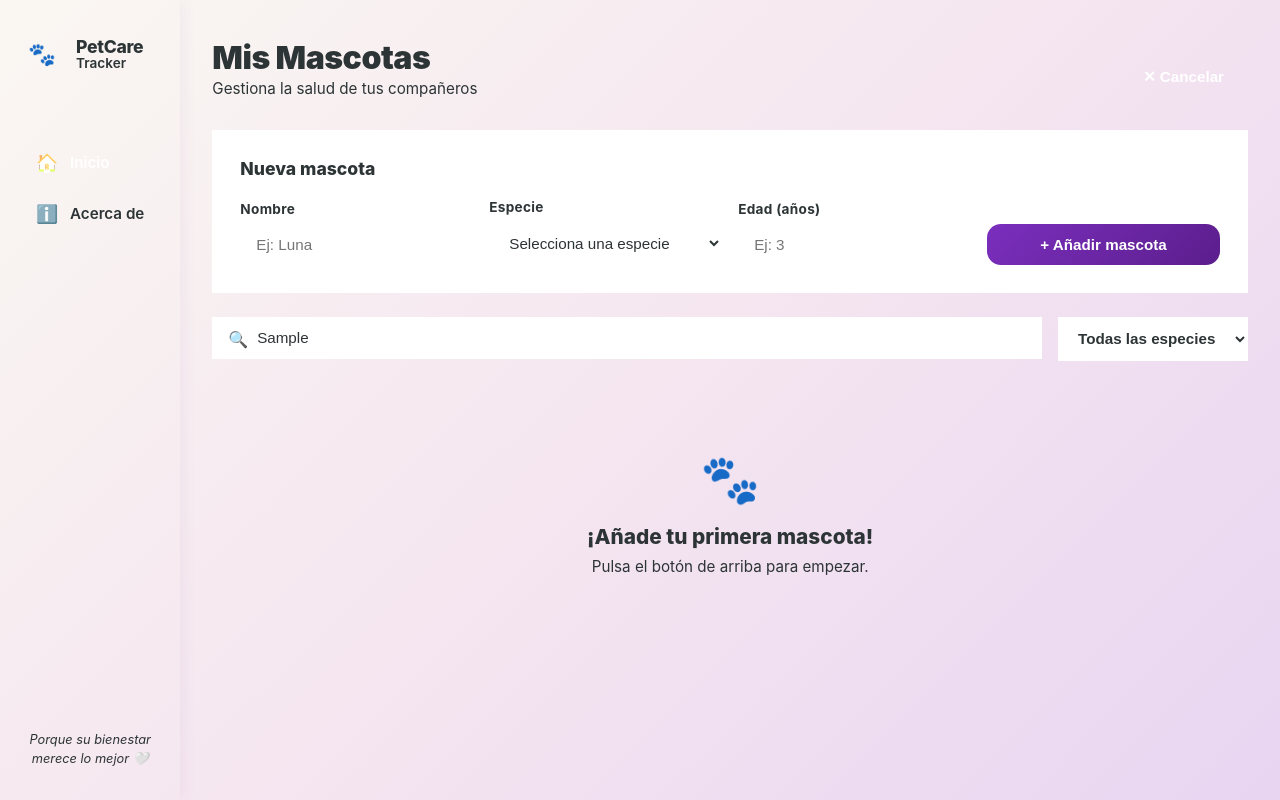
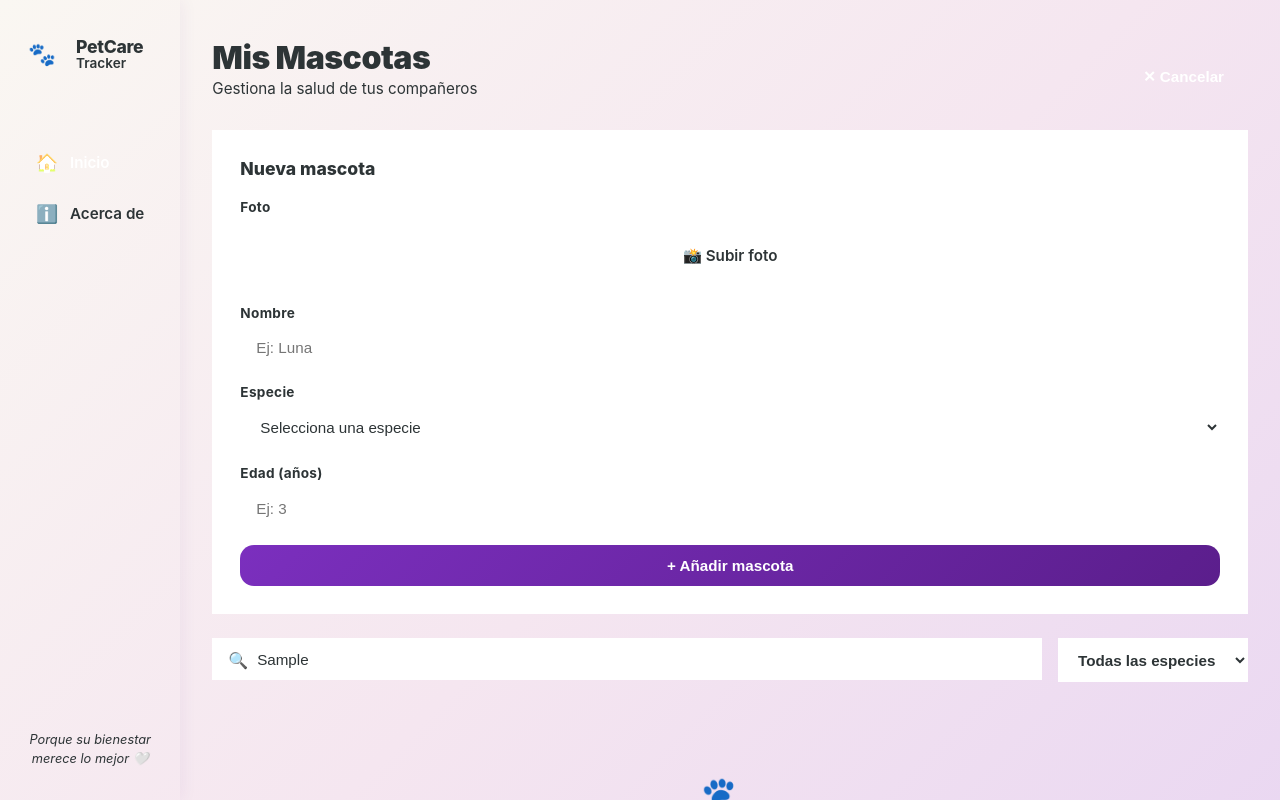
Before and after one commit to lauratj-dev/petcare-tracker, a Vue app: page / in a window 1280 px wide. Both pictures are taken after typing "Sample" into the empty fields and a click on the button "+ Añadir mascota". Shown: the top 800 px of the page. Built offline with nearby package versions, Linux system fonts and the light colour scheme.

Commit message:
✨ feat: add pet photo upload with base64 storage (WIP - display in cards pending)

```diff
--- a/src/components/PetCard.vue
+++ b/src/components/PetCard.vue
@@ -2,7 +2,8 @@
   <div class="pet-card-wrapper">
     <router-link :to="`/pet/${id}`" class="pet-card">
       <div class="pet-avatar">
-        <span class="pet-emoji">{{ speciesEmoji }}</span>
+        <img v-if="props.photo" :src="props.photo" :alt="name" class="pet-photo" />
+        <span v-else class="pet-emoji">{{ speciesEmoji }}</span>
       </div>
       <div class="pet-info">
         <h3 class="pet-name">{{ name }}</h3>
@@ -44,10 +45,10 @@ const props = defineProps({
   name: String,
   species: String,
   age: Number,
+  photo: String
 })
 
 const emit = defineEmits(['edit'])
-
 const store = usePetsStore()
 const showConfirm = ref(false)
 
@@ -116,6 +117,17 @@ function confirmDelete() {
   transition: transform var(--transition);
   position: relative;
   z-index: 1;
+  overflow: hidden;
+}
+
+.pet-photo {
+  width: 100%;
+  height: 100%;
+  object-fit: cover;
+}
+
+.pet-emoji {
+  display: block;
 }
 
 .pet-card:hover .pet-avatar {
@@ -170,7 +182,6 @@ function confirmDelete() {
   box-shadow: var(--shadow-md);
 }
 
-/* ACCIONES */
 .card-actions {
   position: absolute;
   top: 0.6rem;
@@ -207,11 +218,9 @@ function confirmDelete() {
 
 .btn-delete:hover {
   background: #fee2e2;
-  color: #dc2626;
   transform: scale(1.15);
 }
 
-/* MODAL */
 .modal-overlay {
   position: fixed;
   inset: 0;
--- a/src/components/PetForm.vue
+++ b/src/components/PetForm.vue
@@ -3,6 +3,26 @@
     <h2 class="form-title">{{ isEditing ? '✏️ Editar mascota' : 'Nueva mascota' }}</h2>
 
     <form @submit.prevent="handleSubmit" class="form-grid">
+      <!-- FOTO -->
+      <div class="form-group form-photo">
+        <label class="form-label">Foto</label>
+        <div class="photo-upload">
+          <div v-if="photoPreview" class="photo-preview">
+            <img :src="photoPreview" :alt="form.name || 'Foto mascota'" />
+            <button type="button" class="btn-remove-photo" @click="removePhoto">✕</button>
+          </div>
+          <label v-else class="photo-input-label">
+            <input
+              type="file"
+              accept="image/*"
+              @change="handlePhotoUpload"
+              style="display: none"
+            />
+            <span class="photo-placeholder">📸 Subir foto</span>
+          </label>
+        </div>
+      </div>
+
       <div class="form-group">
         <label class="form-label">Nombre</label>
         <input
@@ -67,24 +87,45 @@ const emit = defineEmits(['added', 'updated', 'cancel'])
 const store = usePetsStore()
 
 const isEditing = ref(false)
-const form = ref({ name: '', species: '', age: null })
+const photoPreview = ref(null)
+const form = ref({ name: '', species: '', age: null, photo: null })
 
 watch(() => props.petToEdit, (pet) => {
   if (pet) {
     isEditing.value = true
-    form.value = { name: pet.name, species: pet.species, age: pet.age }
+    form.value = { name: pet.name, species: pet.species, age: pet.age, photo: pet.photo || null }
+    photoPreview.value = pet.photo || null
   } else {
     isEditing.value = false
-    form.value = { name: '', species: '', age: null }
+    form.value = { name: '', species: '', age: null, photo: null }
+    photoPreview.value = null
   }
 }, { immediate: true })
+
+function handlePhotoUpload(event) {
+  const file = event.target.files[0]
+  if (file) {
+    const reader = new FileReader()
+    reader.onload = (e) => {
+      photoPreview.value = e.target.result
+      form.value.photo = e.target.result
+    }
+    reader.readAsDataURL(file)
+  }
+}
+
+function removePhoto() {
+  photoPreview.value = null
+  form.value.photo = null
+}
 
 function handleSubmit() {
   if (isEditing.value && props.petToEdit) {
     store.updatePet(props.petToEdit.id, {
       name: form.value.name,
       species: form.value.species,
-      age: form.value.age
+      age: form.value.age,
+      photo: form.value.photo
     })
     emit('updated')
   } else {
@@ -93,10 +134,12 @@ function handleSubmit() {
       name: form.value.name,
       species: form.value.species,
       age: form.value.age,
+      photo: form.value.photo
     })
     emit('added')
   }
-  form.value = { name: '', species: '', age: null }
+  form.value = { name: '', species: '', age: null, photo: null }
+  photoPreview.value = null
 }
 </script>
 
@@ -119,7 +162,7 @@ function handleSubmit() {
 
 .form-grid {
   display: grid;
-  grid-template-columns: repeat(auto-fit, minmax(150px, 1fr));
+  grid-template-columns: 1fr;
   gap: 1rem;
   align-items: end;
 }
@@ -128,6 +171,10 @@ function handleSubmit() {
   display: flex;
   flex-direction: column;
   gap: 0.4rem;
+}
+
+.form-photo {
+  grid-column: 1 / -1;
 }
 
 .form-label {
@@ -155,11 +202,81 @@ function handleSubmit() {
   box-shadow: 0 0 0 3px rgba(123, 47, 190, 0.1);
 }
 
+/* FOTO */
+.photo-upload {
+  border: 2px dashed var(--border-mid);
+  border-radius: var(--radius-md);
+  padding: 1rem;
+  text-align: center;
+  transition: all var(--transition);
+}
+
+.photo-preview {
+  position: relative;
+  width: 100%;
+  max-width: 150px;
+  margin: 0 auto;
+}
+
+.photo-preview img {
+  width: 100%;
+  height: 150px;
+  object-fit: cover;
+  border-radius: var(--radius-md);
+  box-shadow: var(--shadow-sm);
+}
+
+.btn-remove-photo {
+  position: absolute;
+  top: -8px;
+  right: -8px;
+  width: 28px;
+  height: 28px;
+  border-radius: 50%;
+  background: #ef4444;
+  color: white;
+  border: none;
+  font-weight: 700;
+  cursor: pointer;
+  display: flex;
+  align-items: center;
+  justify-content: center;
+  transition: all var(--transition);
+  box-shadow: var(--shadow-md);
+}
+
+.btn-remove-photo:hover {
+  transform: scale(1.1);
+}
+
+.photo-input-label {
+  cursor: pointer;
+  display: block;
+}
+
+.photo-placeholder {
+  display: flex;
+  align-items: center;
+  justify-content: center;
+  gap: 0.5rem;
+  color: var(--text-muted);
+  font-weight: 600;
+  font-size: 0.95rem;
+  padding: 0.5rem;
+  transition: all var(--transition);
+}
+
+.photo-upload:hover {
+  border-color: var(--purple-mid);
+  background: var(--purple-ghost);
+}
+
 .form-actions {
   display: flex;
   flex-direction: column;
   gap: 0.5rem;
   justify-content: flex-end;
+  grid-column: 1 / -1;
 }
 
 .btn-cancel {
--- a/src/stores/pets.js
+++ b/src/stores/pets.js
@@ -14,6 +14,7 @@ export const usePetsStore = defineStore('pets', () => {
   function addPet(pet) {
     pets.value.push({
       ...pet,
+      photo: pet.photo || null,
       visits: [],
       vaccines: [],
       weights: []
--- a/src/views/PetDetailView.vue
+++ b/src/views/PetDetailView.vue
@@ -6,7 +6,10 @@
       <div class="detail-header">
         <router-link to="/" class="back-btn">← Volver</router-link>
         <div class="pet-hero">
-          <div class="hero-avatar">{{ speciesEmoji }}</div>
+          <div class="hero-avatar">
+            <img v-if="pet.photo" :src="pet.photo" :alt="pet.name" class="hero-photo" />
+            <span v-else>{{ speciesEmoji }}</span>
+          </div>
           <div class="hero-info">
             <h1 class="hero-name">{{ pet.name }}</h1>
             <div class="hero-meta">
@@ -261,6 +264,14 @@ function addNewWeight() {
   font-size: 2.5rem;
   flex-shrink: 0;
   border: 2px solid rgba(255,255,255,0.3);
+  overflow: hidden;
+}
+
+.hero-photo {
+  width: 100%;
+  height: 100%;
+  object-fit: cover;
+  border-radius: var(--radius-lg);
 }
 
 .hero-info {
```
Lines whose indentation alone changed are shown as unchanged.
